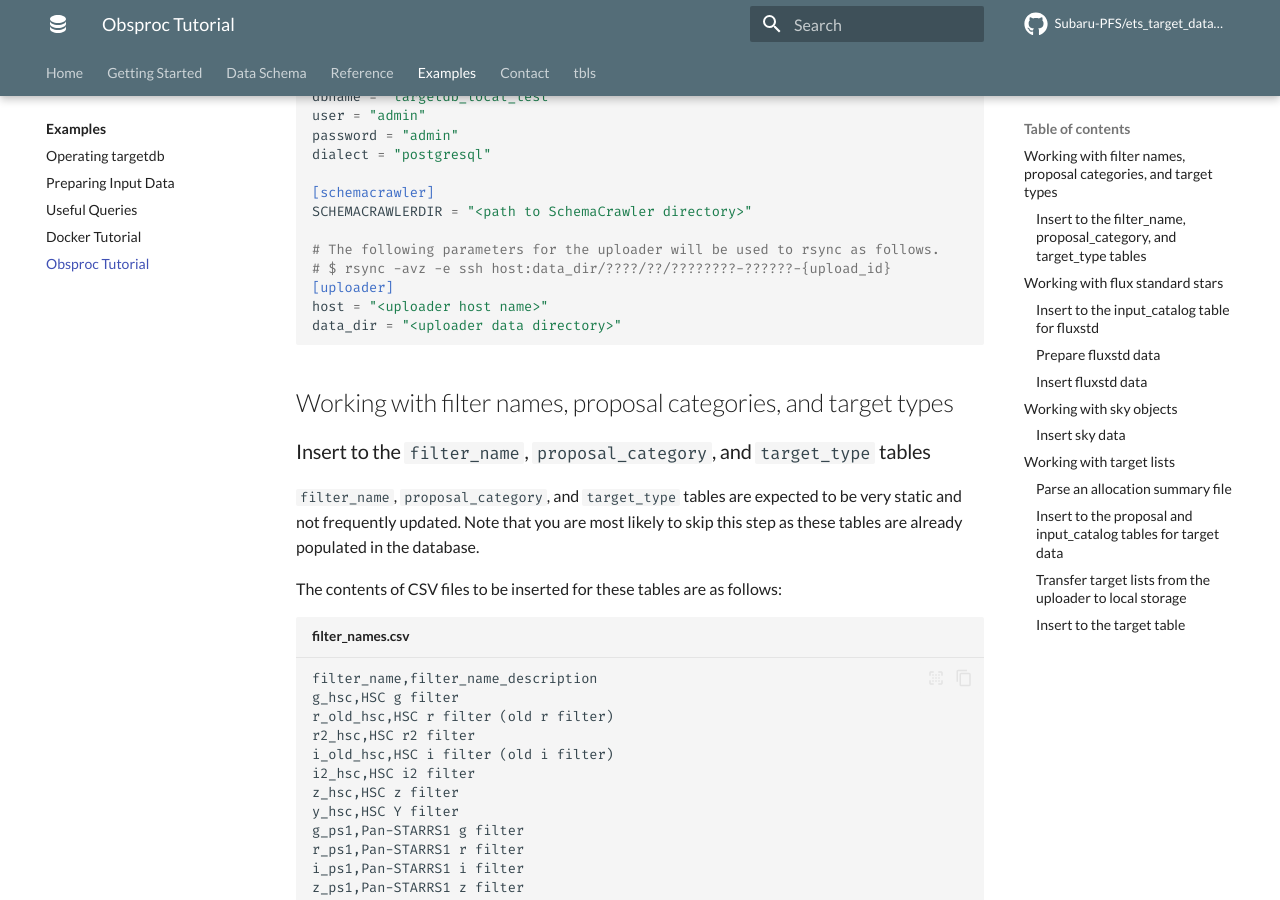
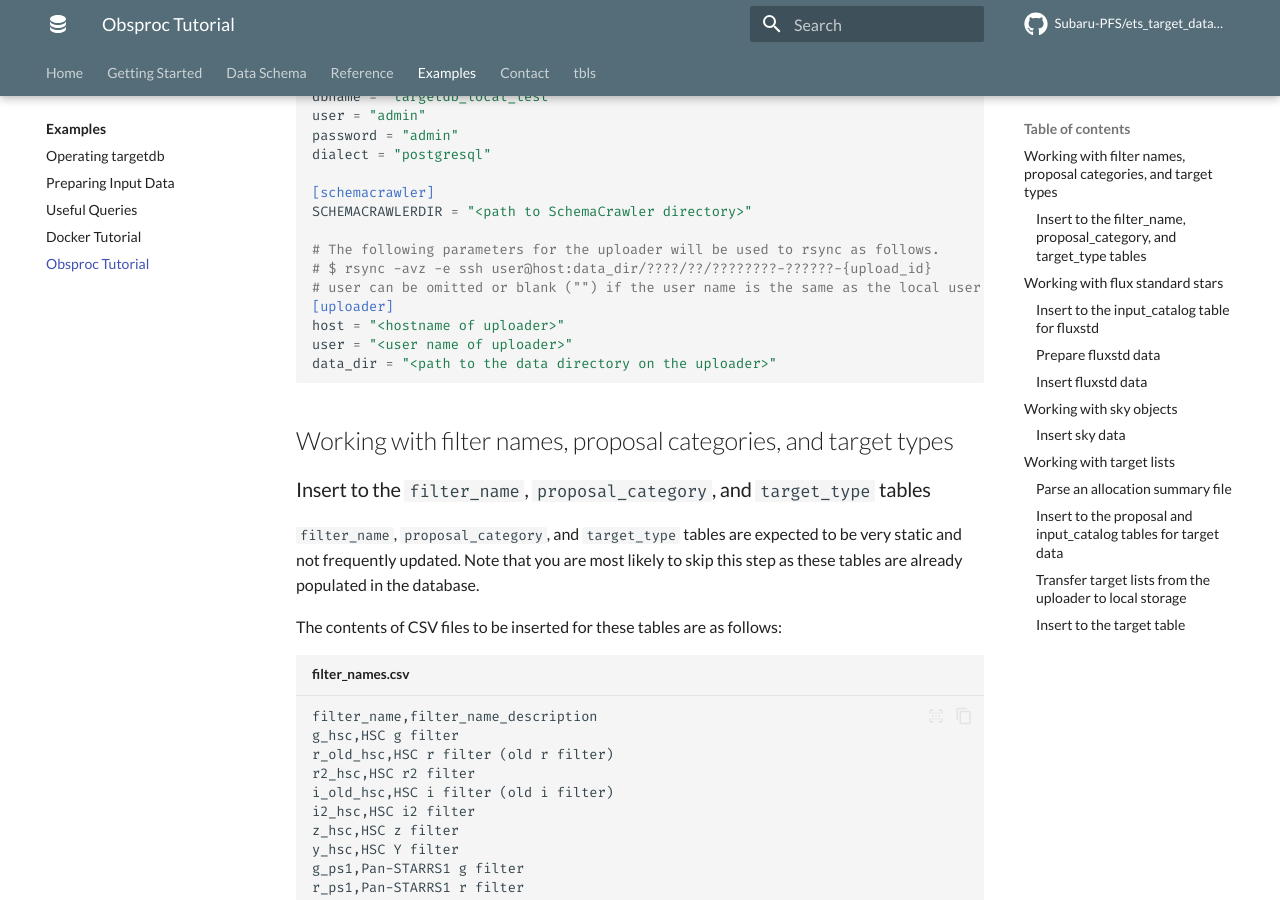
Before and after one commit to Subaru-PFS/ets_target_database, an MkDocs documentation site: the page built from docs/examples/obsproc.md, in a window 1280 px wide and 900 px high, scrolled down 543 px. Built offline with MkDocs 1.6.1 and Material for MkDocs 9.7.7, drawn with Linux system fonts in a browser that asks for light colours; plug-ins that fetch from the network failed and are left out; comment, search, counter and statistics services are not loaded.

Commit message:
add user option when transferring data from uploader

````diff
--- a/docs/examples/obsproc.md
+++ b/docs/examples/obsproc.md
@@ -24,10 +24,12 @@ dialect = "postgresql"
 SCHEMACRAWLERDIR = "<path to SchemaCrawler directory>"
 
 # The following parameters for the uploader will be used to rsync as follows.
-# $ rsync -avz -e ssh host:data_dir/????/??/????????-??????-{upload_id}
+# $ rsync -avz -e ssh user@host:data_dir/????/??/????????-??????-{upload_id}
+# user can be omitted or blank ("") if the user name is the same as the local user name or an alias is defined in ~/.ssh/config.
 [uploader]
-host = "<uploader host name>"
-data_dir = "<uploader data directory>"
+host = "<hostname of uploader>"
+user = "<user name of uploader>"
+data_dir = "<path to the data directory on the uploader>"
 ```
 
 ## Working with filter names, proposal categories, and target types
````
Also changed, not shown: 1 other file.
